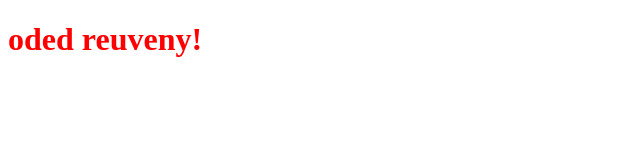
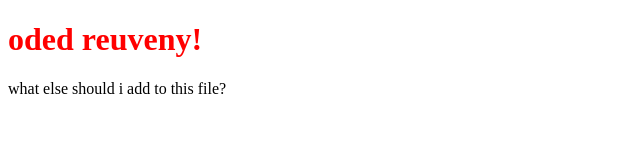
Before and after one commit to odedre/personal-file, a plain HTML site: page index.html in a window 1280 px wide. Shown: the whole page, without its empty margins (0-640 px from the left). Drawn offline with Linux system fonts and the light colour scheme.

Commit message:
new paragraph and stuff

```diff
--- a/index.html
+++ b/index.html
@@ -5,6 +5,7 @@
 	<title>personal-site</title>
 </head>
 <body>
-<h1>oded reuveny!</h1>
+	<h1>oded reuveny!</h1>
+	<p>what else should i add to this file?</p>
 </body>
 </html>
```
